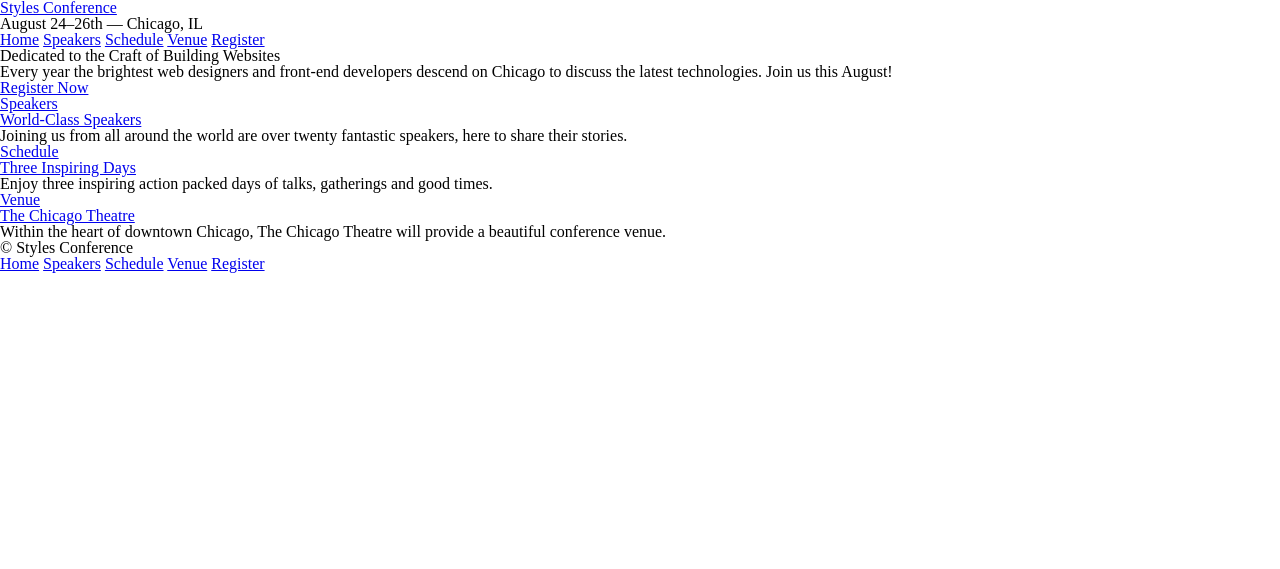
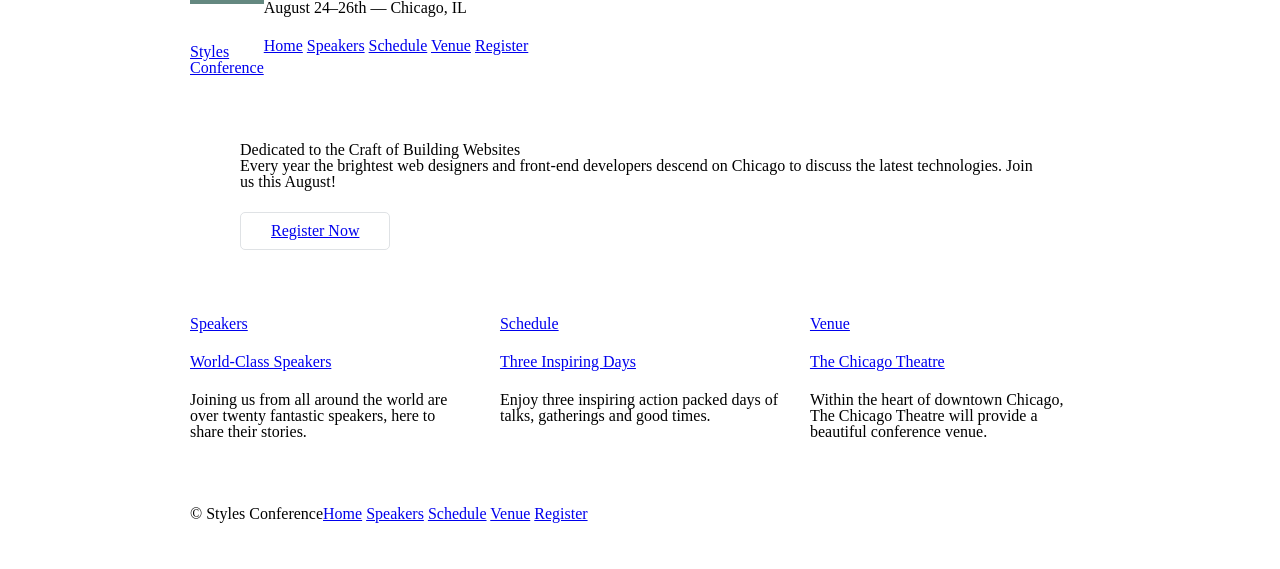
Before and after one commit to sonorangirl/web-development-guide, a plain HTML site: page LearnHTML&CSS/styles-conference/index.html in a window 1280 px wide. Drawn offline with Linux system fonts and the light colour scheme.

Commit message:
Finished lessons 4&5 of shay howe course

```diff
--- a/LearnHTML&CSS/styles-conference/css/main.css
+++ b/LearnHTML&CSS/styles-conference/css/main.css
@@ -0,0 +1,132 @@
+/*
+  ========================================
+  Grid
+  ========================================
+*/
+
+*,
+*:before,
+*:after {
+	 -webkit-box-sizing: border-box;
+		-moz-box-sizing: border-box;
+			 box-sizing: border-box;
+}
+
+.container,
+.grid {
+	margin: 0 auto;
+	width: 960px;
+}
+.container {
+	padding-left: 30px;
+	padding-right: 30px;
+}
+
+
+.col-1-3 {
+	width: 33.33%;
+}
+
+.col-2-3 {
+	width: 66.66%;
+}
+
+.col-1-3,
+.col-2-3 {
+	display: inline-block;
+	vertical-align: top;
+}
+
+.grid,
+.col-1-3,
+.col-2-3 {
+	padding-left: 15px;
+	padding-right: 15px;
+}
+
+
+
+/*
+  ========================================
+  Clearfix
+  ========================================
+*/
+.group:before,
+.group:after {
+	content: "";
+	display: table;
+}
+.group:after {
+	clear: both;
+}
+.group {
+	clear: both;
+	*zoom: 1;
+}
+
+
+/*
+  ========================================
+  Typography
+  ========================================
+*/
+
+h1, h3, h4, h5, p {
+	margin-bottom: 22px;
+}
+
+
+/*
+  ========================================
+  Buttons
+  ========================================
+*/
+
+.btn {
+	border-radius: 5px;
+	display: inline-block;
+	margin: 0;
+}
+
+.btn-alt {
+	border: 1px solid #dfe2e5;
+	padding: 10px 30px;
+}
+
+/*
+  ========================================
+  Primary header
+  ========================================
+*/
+
+.logo {
+  border-top: 4px solid #648880;
+  padding: 40px 0 22px 0;
+  float: left;
+}
+
+/*
+  ========================================
+  Home
+  ========================================
+*/
+
+.hero {
+	padding: 22px 80px 66px 80px;
+}
+
+
+/*
+  ========================================
+  Primary footer
+  ========================================
+*/
+
+.primary-footer {
+  padding-bottom: 44px;
+  padding-top: 44px;
+}
+
+.primary-footer small {
+  float: left;
+}
--- a/LearnHTML&CSS/styles-conference/index.html
+++ b/LearnHTML&CSS/styles-conference/index.html
@@ -7,8 +7,8 @@
 		<link rel="stylesheet" href="css/main.css">
 	</head>
 	<body>
-		<header>
-			<h1><a href="index.html">Styles Conference</a></h1>
+		<header class="container group">
+			<h1 class="logo"><a href="index.html">Styles <br> Conference</a></h1>
 			<h3>August 24&ndash;26th &mdash; Chicago, IL</h3>
 			<nav>
 				<a href="index.html">Home</a>
@@ -18,35 +18,42 @@
 				<a href="register.html">Register</a>
 			</nav>
 		</header>
-		<section>
+		<section class="hero container">
 			<h2>Dedicated to the Craft of Building Websites</h2>
 			<p>Every year the brightest web designers and front-end developers descend on Chicago to discuss the latest technologies. Join us this August!</p>
-			<a href="register.html">Register Now</a>
+			<a class="btn btn-alt" href="register.html">Register Now</a>
 		</section>
-		<section>
-			<section>
+		<section class="grid">
+			<!-- Speakers -->
+			<section class="col-1-3">
 				<a href="speakers.html">
 					<h5>Speakers</h5>
 					<h3>World-Class Speakers</h3>
 				</a>
 				<p>Joining us from all around the world are over twenty fantastic speakers, here to share their stories.</p>
-			</section>
-			<section>
+			</section><!--
+
+		  Schedule
+
+		  --><section class="col-1-3">
 				<a href="schedule.html">
 					<h5>Schedule</h5>
 					<h3>Three Inspiring Days</h3>
 				</a>
 				<p>Enjoy three inspiring action packed days of talks, gatherings and good times.</p>
-			</section>
-			<section>
-				<a href="venue.html">
+			</section><!--
+
+		  Venue
+
+		  --><section class="col-1-3">
+						<a href="venue.html">
 					<h5>Venue</h5>
 					<h3>The Chicago Theatre</h3>
 				</a>
 				<p>Within the heart of downtown Chicago, The Chicago Theatre will provide a beautiful conference venue.</p>
 			</section>
 		</section>
-		<footer>
+		<footer class="primary-footer container group">
 			<small>&copy; Styles Conference</small>
 			<nav>
 				<a href="index.html">Home</a>
```
Also changed, not shown: LearnHTML&CSS/styles-conference/Register.html (+2 -2 lines), LearnHTML&CSS/styles-conference/Schedule.html (+2 -2 lines), LearnHTML&CSS/styles-conference/Venue.html (+2 -2 lines), LearnHTML&CSS/styles-conference/speakers.html (+2 -2 lines), 1 other file.
